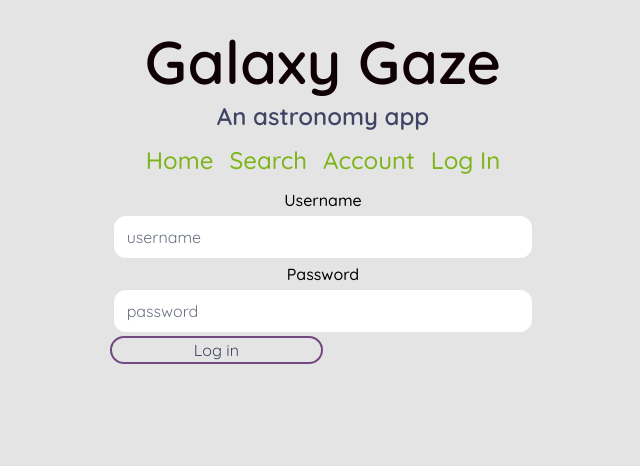
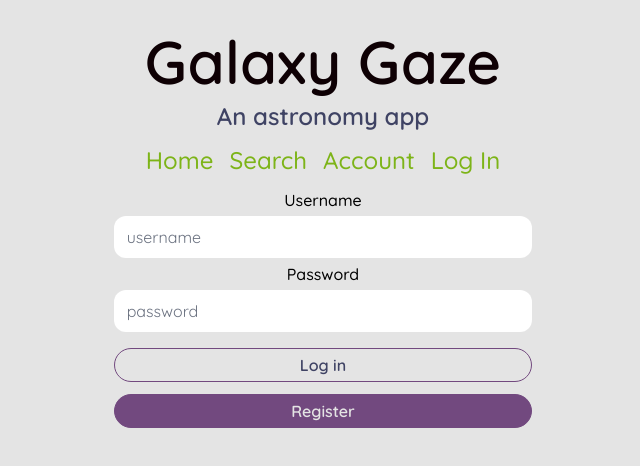
Before and after one commit to elliotvhill/capstone-fe, a React (Vite) app in the folder galaxy-gaze/: page /login in a window 1280 px wide. Shown: the top 466 px of the page, without its empty margins (317-957 px from the left). Built offline with nearby package versions, Linux system fonts and the light colour scheme.

Commit message:
added register component

```diff
--- a/galaxy-gaze/src/components/Login.jsx
+++ b/galaxy-gaze/src/components/Login.jsx
@@ -1,5 +1,6 @@
 import React, { useState, useEffect, useContext } from 'react'
 import UserContext from '../UserContext'
+import Register from './Register'
 
 const Login = () => {
 
@@ -49,7 +50,8 @@ const Login = () => {
                     onChange={handleChange}
                     value={userInfo.password}
                 />
-                <button type="submit" className='w-1/2 border-2 text-spacecadet-400 border-violet-500 rounded-full hover:border-violet-400 hover:text-platinum-200 hover:bg-violet-400'>Log in</button>
+                <button type="submit" className='border text-spacecadet-400 border-violet-500 rounded-full hover:border-violet-400 hover:text-platinum-200 hover:bg-violet-400 m-1 mt-3 p-1 font-semibold'>Log in</button>
+                <button type="submit" className='border border-violet-500 hover:bg-spacecadet-400 rounded-full text-platinum-200 bg-violet-500 m-1 mt-2 p-1 font-semibold hover:border-spacecadet-400'>Register</button>
             </form>
         </div>
     )
--- /dev/null
+++ b/galaxy-gaze/src/components/Register.jsx
@@ -0,0 +1,8 @@
+const Register = () => {
+    return (
+        <div className="register">
+        </div>
+    )
+}
+
+export default Register
--- a/galaxy-gaze/src/components/Search.jsx
+++ b/galaxy-gaze/src/components/Search.jsx
@@ -41,11 +41,11 @@ const SearchComponent = () => {
                     value={searchQuery}
                     onChange={handleChange}
                     placeholder='Search for a deep space object...'
-                    className='w-1/2 rounded-2xl bg-gray-100 focus:ring-0'
+                    className='w-1/2 rounded-2xl bg-gray-100 focus:ring-0 mt-4 md:mt-2'
                 />
                 <button
                     type='submit'
-                    className='submit-search w-1/6 border text-spacecadet-400 border-violet-500 rounded-full hover:border-violet-400 hover:text-platinum-200 hover:bg-violet-400 p-2'
+                    className='submit-search w-1/6 border text-spacecadet-400 border-violet-500 rounded-full hover:border-violet-400 hover:text-platinum-200 hover:bg-violet-400 p-2 font-semibold'
                 >
                     {" "}
                     Search{" "}
```
